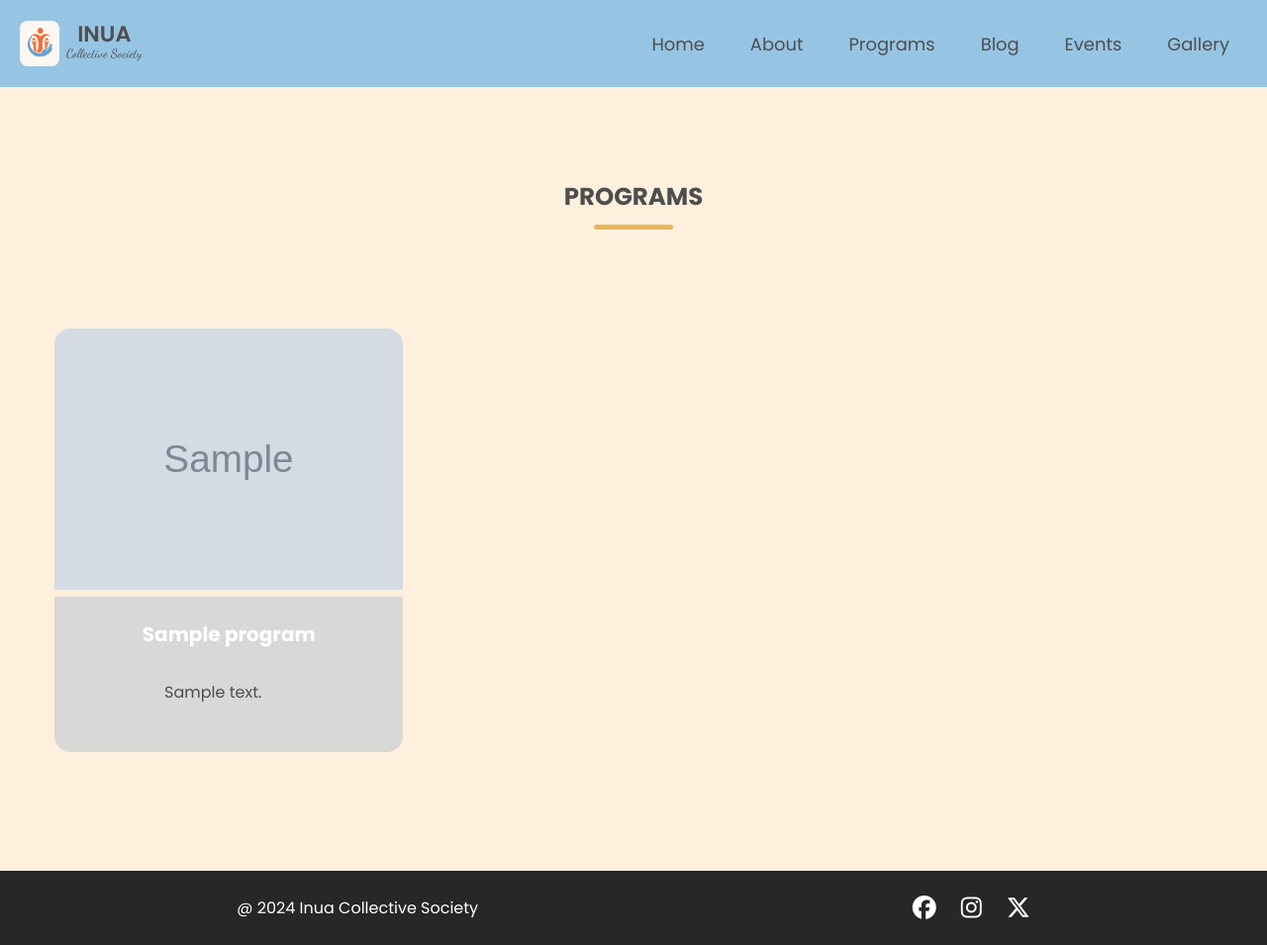
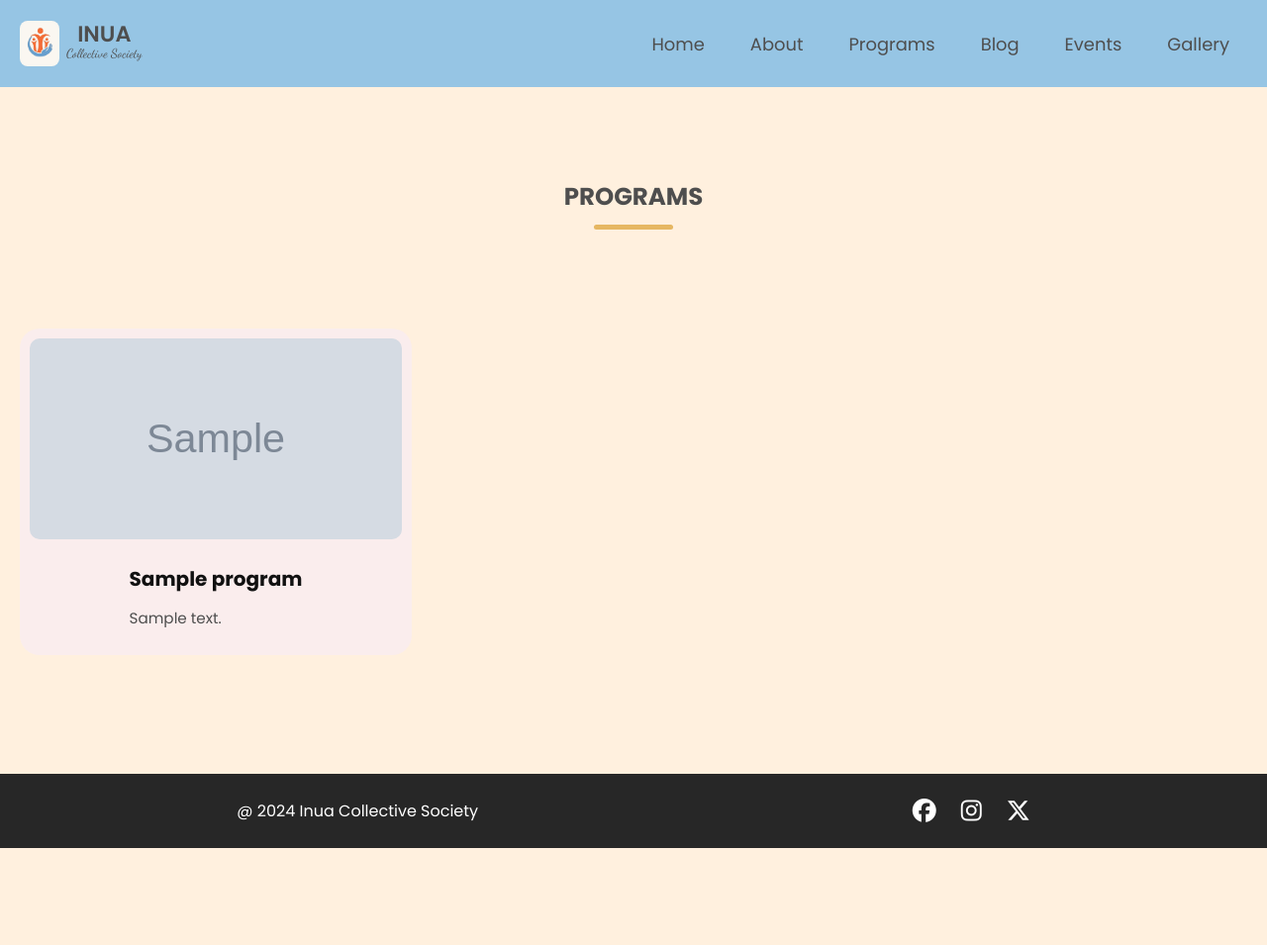
Before and after one commit to ShearStress021/inuaCollective, a Flask app: page /programs in a window 1280 px wide. Shown: the whole page at 99% size. After the commit the page ends 857 px from the top, so only its background shows below. Run offline with Flask 3, Linux system fonts and the light colour scheme; tables that the repository leaves empty hold one stand-in row (values such as "Sample post"); grey boxes marked "Sample" are stand-in pictures; some web fonts are replaced.

Commit message:
fixed program section

```diff
--- a/static/css/style.css
+++ b/static/css/style.css
@@ -403,26 +403,58 @@ header .navbar {
     color: #4e4e4e;
 }
 
+.program-section .program-list {
+    display: grid;
+    grid-template-columns: repeat(3, 1fr);
+    gap: 26px;
+}
 
 
-.program-section .program-list {
-    padding-left: 35px;
-    display: grid;
+.program-section .program-item {
+    /* padding-left: 35px; */
+
+    height: auto;
+    border-radius: 20px;
+    display: flex;
+    flex-direction: column;
     align-items: center;
-    gap: 15px;
-    grid-template-columns: repeat(3, 1fr);
+    background: #faeded;
+    box-shadow: 0 10px 10px rgba(0, 0, 0, 0.0.5);
+
 
 }
 
-.program-section .program-list .program-item {
-    /*
+.program-section .program-image img {
     width: 100%;
-    max-width: 600px;
-    overflow: hidden;
-    cursor: pointer; */
+    aspect-ratio: 16/9;
+    object-fit: cover;
+    padding: 10px;
+    border-radius: 20px;
+}
+
+.program-section .program-content {
+    display: flex;
+    flex: 1;
+    flex-direction: column;
+    padding: 10px 25px 25px;
 
 }
 
+.program-section .program-content .program-title {
+    color: #111111;
+    font-size: 1.25rem;
+    font-weight: 700;
+    line-height: 1.3;
+    margin-bottom: 15px;
+}
+
+.program-section .program-content .program-text {
+    color: #4e4e4e;
+    font-size: 0.95rem;
+    line-height: 1.6;
+}
+
+/*
 .program-section .program-list .program-item .program-title {
     color: white;
     font-weight: bold;
@@ -454,7 +486,7 @@ header .navbar {
     border-top-left-radius: 1rem;
 
 
-}
+} */
 
 /* .program-section .program-list .program-item .program-content {
     background: rgb(190, 190, 189);
--- a/templates/program.html
+++ b/templates/program.html
@@ -6,18 +6,20 @@
     <h2 class="section-title">Programs</h2>
     <div class="section-content">
         <div class="program-list">
-            {% for program in programs%}
+            {% for program in programs %}
             <div class="program-item">
-                <img class="program-image" src="{{ url_for('static', filename=program.image_file)}}" alt="">
 
+                <div class="program-image">
+                    <img src="{{ url_for('static', filename=program.image_file)}}" alt=" program-image">
+                </div>
                 <a class="program-content">
                     <h3 class="program-title">{{ program.title }}</h3>
-                    <p class="program-content">{{ program.content|truncatewords(20) }}</p>
+                    <p class="program-text">{{ program.content|truncatewords(20) }}</p>
                 </a>
+
             </div>
             {% endfor %}
         </div>
-
     </div>
 </section>
 
```
